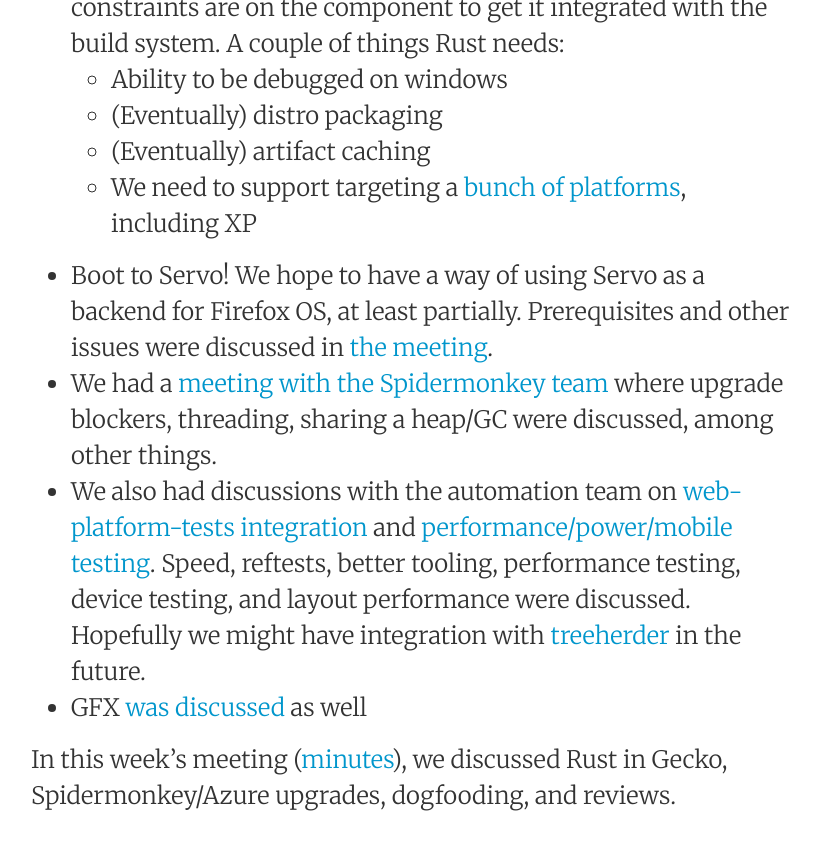
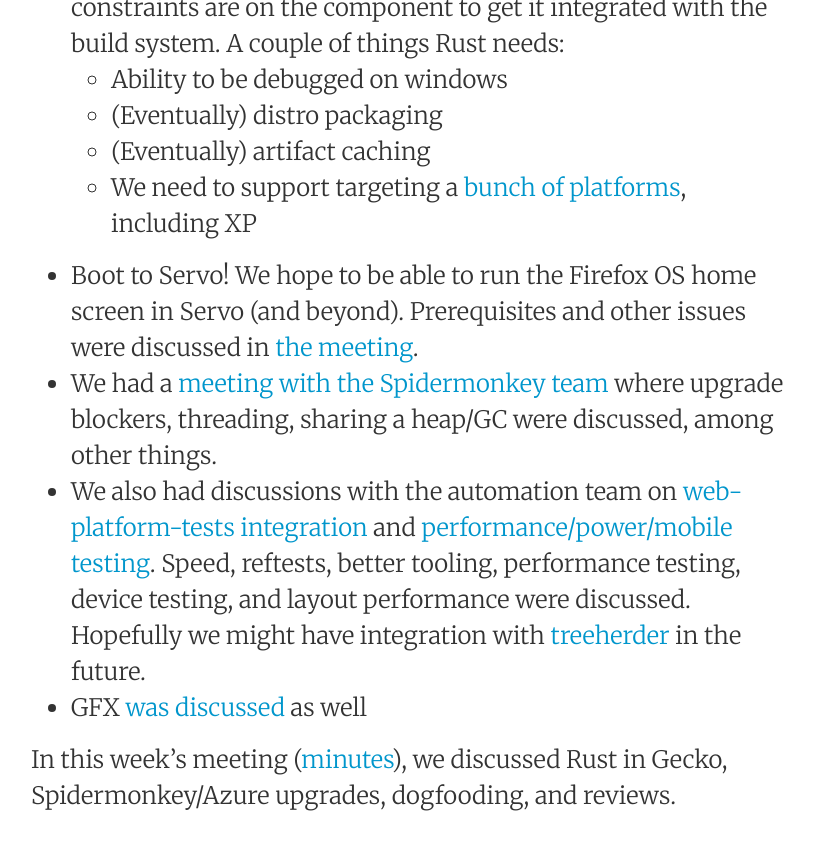
Before and after one commit to servo/blog.servo.org, a Jekyll site: the page built from _posts/2014-12-09-twis-14.md, in a window 1280 px wide and 900 px high, scrolled down 2375 px. Shown: the top 850 px of the window, without its empty margins (225-1045 px from the left). Built offline with Jekyll 4.4.1, drawn with Linux system fonts in a browser that asks for light colours; some of the changed text lies outside the part shown.

Commit message:
Update 2014-12-09-twis-14.md

```diff
--- a/_posts/2014-12-09-twis-14.md
+++ b/_posts/2014-12-09-twis-14.md
@@ -60,7 +60,7 @@
    - (Eventually) distro packaging
    - (Eventually) artifact caching
    - We need to support targeting a [bunch of platforms](https://github.com/servo/servo/wiki/Mozlandia-Rust-In-Gecko#other-platforms), including XP
- - Boot to Servo! We hope to have a way of using Servo as a backend for Firefox OS, at least partially. Prerequisites and other issues were discussed in [the meeting](https://github.com/servo/servo/wiki/Mozlandia-B2S).
+ - Boot to Servo! We hope to be able to run the Firefox OS home screen in Servo (and beyond). Prerequisites and other issues were discussed in [the meeting](https://github.com/servo/servo/wiki/Mozlandia-B2S).
  - We had a [meeting with the Spidermonkey team](https://github.com/servo/servo/wiki/Mozlandia-JS) where upgrade blockers, threading, sharing a heap/GC were discussed, among other things.
  - We also had discussions with the automation team on [web-platform-tests integration](https://github.com/servo/servo/wiki/Mozlandia-WPT) and [performance/power/mobile testing](https://github.com/servo/servo/wiki/Mozlandia-Automation). Speed, reftests, better tooling, performance testing, device testing, and layout performance were discussed. Hopefully we might have integration with [treeherder](http://treeherder.mozilla.org/) in the future.
  - GFX [was discussed](https://github.com/servo/servo/wiki/Mozlandia-gfx) as well
```
Also changed, not shown: other parts of _posts/2014-12-09-twis-14.md (+1 -1 lines).
